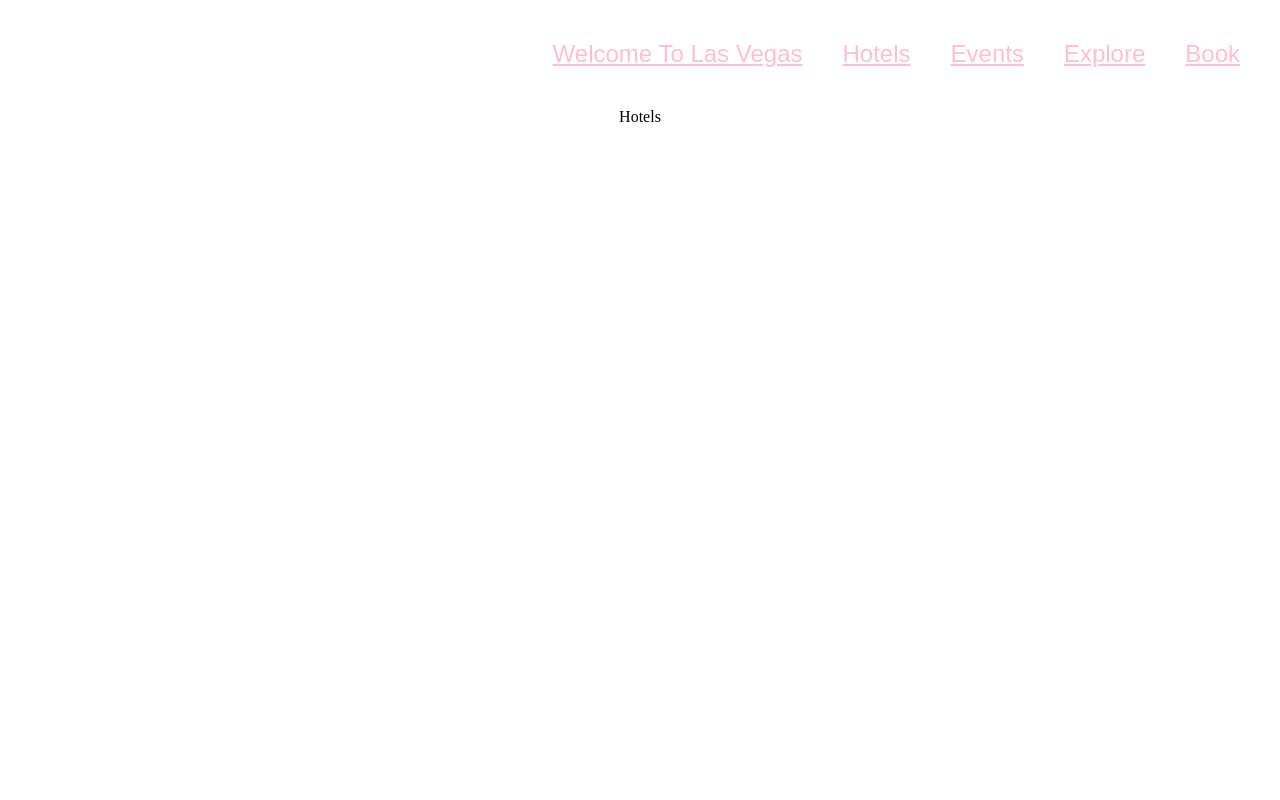
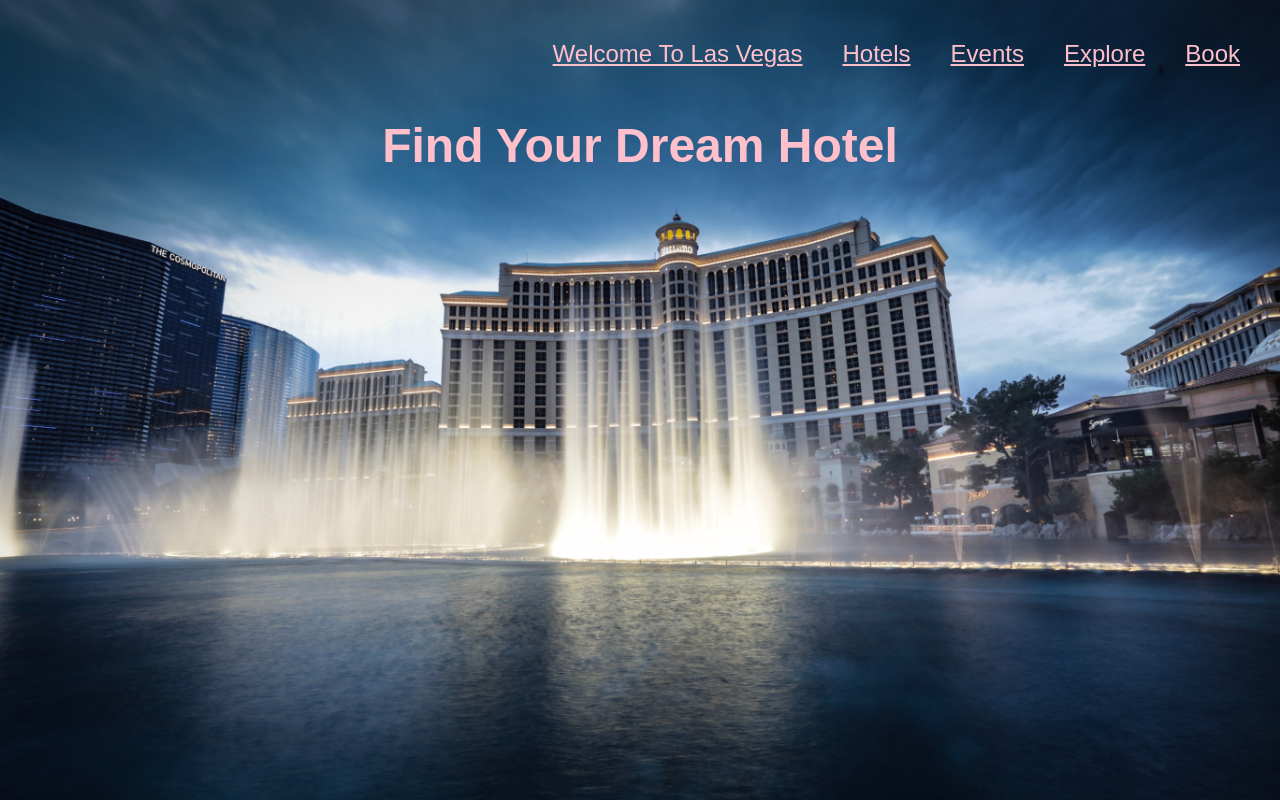
Before and after one commit to Davonne007-TX/las-vegas-home-page, a React (Vite) app: page /hotels in a window 1280 px wide. Built offline with nearby package versions, Linux system fonts and the light colour scheme; a web font is replaced by a local one.

Commit message:
adding more images and working on Hotels.jsx

```diff
--- a/src/components/Hotels.jsx
+++ b/src/components/Hotels.jsx
@@ -1,11 +1,14 @@
 import React from "react";
 import MyLinks from "./MyLinks";
+import "./css/Hotels.css";
 
 export default function Hotels() {
   return (
     <>
-      <MyLinks />
-      <div>Hotels</div>
+      <div className="hotels">
+        <MyLinks />
+        <h1 className="find">Find Your Dream Hotel</h1>
+      </div>
     </>
   );
 }
--- a/src/components/css/Home.css
+++ b/src/components/css/Home.css
@@ -19,22 +19,6 @@ h1 {
   font-size: 3em;
 }
 
-@keyframes bounce {
-  0%,
-  20%,
-  50%,
-  80%,
-  100% {
-    transform: translateY(0);
-  }
-  40% {
-    transform: translateY(-30px);
-  }
-  60% {
-    transform: translateY(-15px);
-  }
-}
-
 button {
   font-family: cursive;
   padding: 10px;
@@ -49,5 +33,4 @@ button {
 
 button:hover {
   color: pink;
-  animation: bounce 0.6s infinite;
 }
--- /dev/null
+++ b/src/components/css/Hotels.css
@@ -0,0 +1,17 @@
+/*hotels component*/
+* {
+  margin: 0;
+  padding: 0;
+}
+.hotels {
+  background-image: url("/images/hotel.jpg");
+  background-size: cover;
+  background-position: center;
+  background-repeat: no-repeat;
+  height: 100vh;
+}
+
+.find {
+  margin-top: 10px;
+  color: pink;
+}
```
Also changed, not shown: public/images/hotel.jpg (added).
